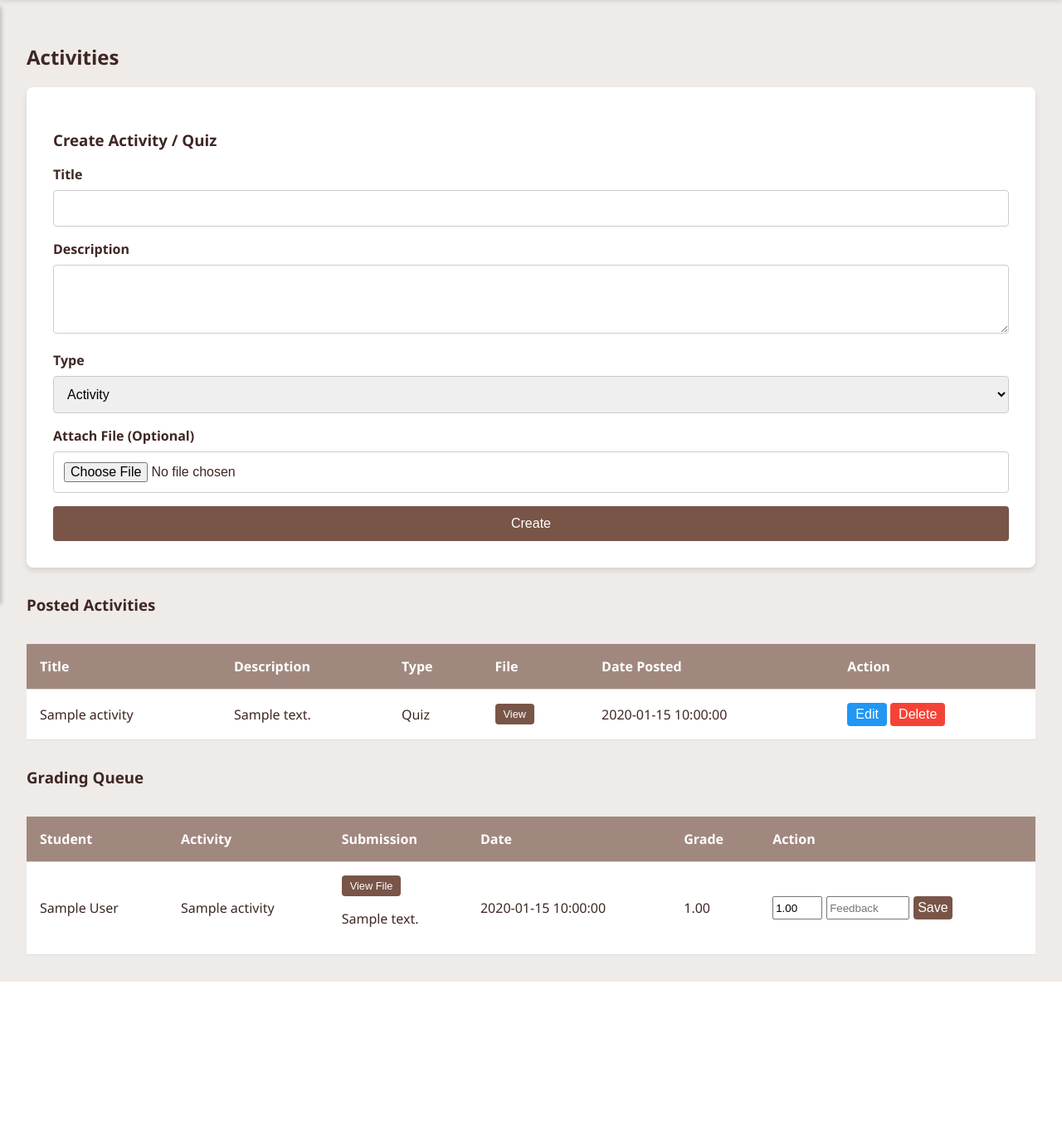
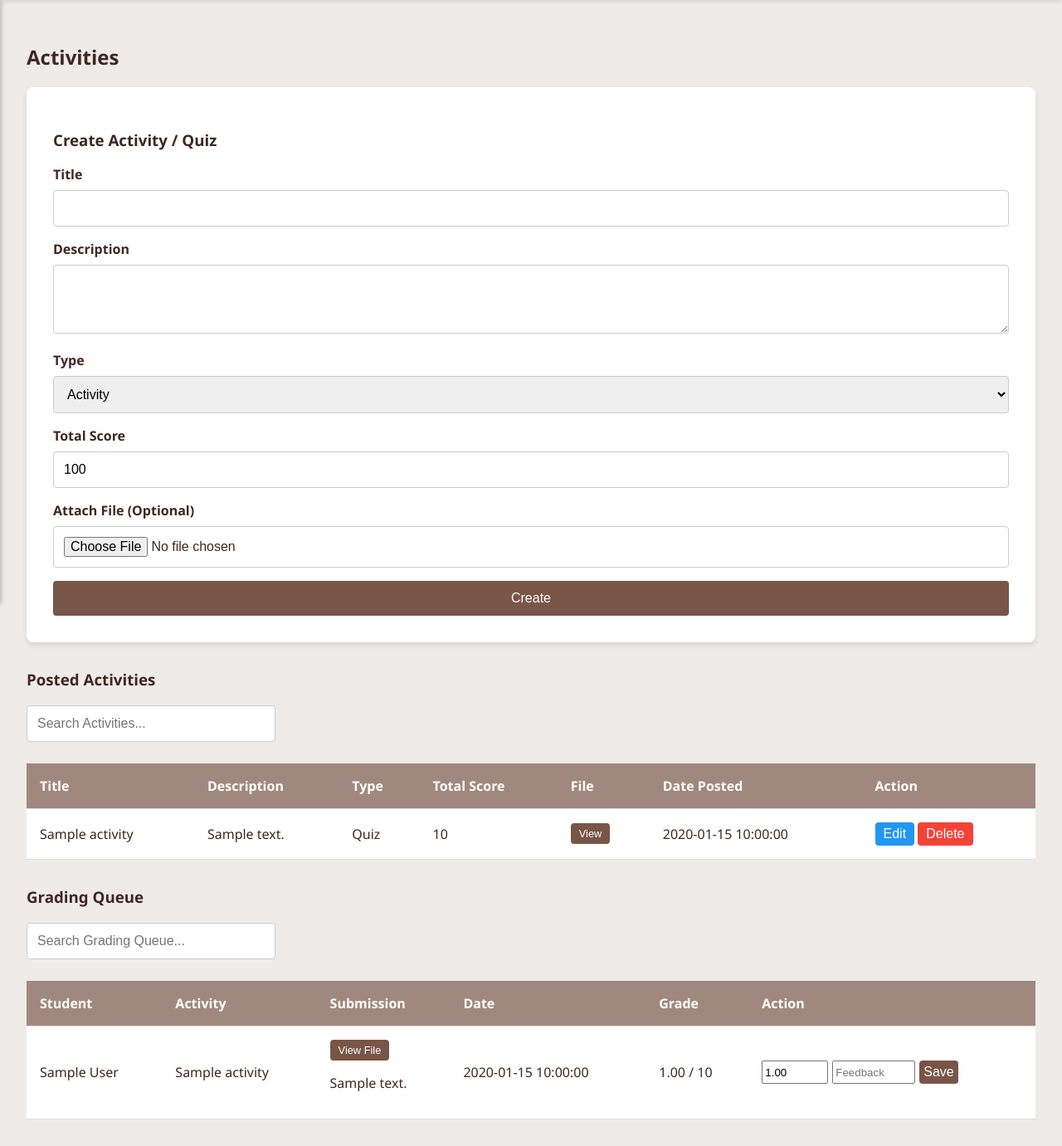
Before and after one commit to bagayan23/socsci-3-lms, a PHP site: page /teacher/activity.php in a window 1280 px wide. Shown: the part 72-1453 px from the top of the page at 83% size. Before the commit the page ends 1255 px from the top, so only its background shows below. Run offline with PHP 8.4, Linux system fonts and the light colour scheme; the visitor is signed in with stand-in values (Sample User, id 1); tables that the repository leaves empty hold one stand-in row (values such as "Sample post").

Commit message:
Implement grading validation and table search
- Database: Added `total_score` column to `activities` table in `database.sql`.
- Teacher Activity:
    - Added "Total Score" input when creating activities.
    - Updated grading form to validate that `grade <= total_score` and `grade >= 0`.
    - Added JavaScript validation `validateGrade` in `script.js`.
- Search & Filter:
    - Implemented `setupTableSearch` in `script.js` for client-side table filtering.
    - Added search bars to all tables in Teacher Portal (Activity, Students, Resources, Student Details) and Student Portal (Dashboard, Resources).

```diff
--- a/SOCSCI_3/css/style.css
+++ b/SOCSCI_3/css/style.css
@@ -34,6 +34,9 @@ header {
     display: flex;
     justify-content: space-between;
     align-items: center;
+    position: sticky;
+    top: 0;
+    z-index: 1001;
 }
 
 header h1 {
@@ -52,7 +55,7 @@ header h1 {
 @media (min-width: 768px) {
     .landing-container {
         flex-direction: row;
-        height: calc(100vh - 60px); /* Subtract header height */
+        height: calc(100vh - var(--header-height)); /* Subtract header height */
     }
 }
 
--- a/SOCSCI_3/database.sql
+++ b/SOCSCI_3/database.sql
@@ -46,6 +46,7 @@ CREATE TABLE IF NOT EXISTS activities (
     title VARCHAR(255) NOT NULL,
     description TEXT,
     type ENUM('quiz', 'activity') NOT NULL DEFAULT 'activity',
+    total_score INT DEFAULT 100,
     file_path VARCHAR(255),
     original_filename VARCHAR(255),
     created_at TIMESTAMP DEFAULT CURRENT_TIMESTAMP,
--- a/SOCSCI_3/js/script.js
+++ b/SOCSCI_3/js/script.js
@@ -1,4 +1,19 @@
 document.addEventListener('DOMContentLoaded', function() {
+
+    // --- Dynamic Header Height Calculation ---
+    const header = document.querySelector('header');
+    if (header) {
+        const updateHeaderHeight = () => {
+            const height = header.offsetHeight;
+            document.documentElement.style.setProperty('--header-height', `${height}px`);
+        };
+
+        // Initial set
+        updateHeaderHeight();
+
+        // Update on resize
+        window.addEventListener('resize', updateHeaderHeight);
+    }
 
     // --- Auth Forms Handling ---
     const loginCard = document.getElementById('login-card');
@@ -148,6 +163,61 @@ document.addEventListener('DOMContentLoaded', function() {
         });
     });
 
+
+    // --- Grading Validation ---
+    window.validateGrade = function(form, maxScore) {
+        const gradeInput = form.querySelector('input[name="grade"]');
+        const grade = parseFloat(gradeInput.value);
+
+        if (isNaN(grade)) {
+            alert('Please enter a valid number');
+            return false;
+        }
+
+        if (grade < 0) {
+            alert('Grade cannot be negative.');
+            return false;
+        }
+
+        if (grade > maxScore) {
+            alert(`Grade cannot exceed the total score of ${maxScore}.`);
+            return false;
+        }
+
+        return true;
+    };
+
+    // --- Table Search & Filter ---
+    window.setupTableSearch = function(tableId, searchInputId) {
+        const table = document.querySelector(tableId); // Supports class or ID selector
+        const searchInput = document.querySelector(searchInputId);
+
+        if (!table || !searchInput) return;
+
+        searchInput.addEventListener('input', function() {
+            const filter = this.value.toLowerCase();
+            const rows = table.querySelectorAll('tbody tr');
+
+            rows.forEach(row => {
+                let text = row.textContent.toLowerCase();
+                if (text.includes(filter)) {
+                    row.style.display = '';
+                } else {
+                    row.style.display = 'none';
+                }
+            });
+        });
+    };
+
+    // Initialize searches for known tables if inputs exist
+    // We will assume a convention: Input ID = "search-{PageName}"
+    const searchInputs = document.querySelectorAll('.search-bar');
+    searchInputs.forEach(input => {
+        const targetTable = input.dataset.target;
+        if (targetTable) {
+            setupTableSearch(targetTable, `#${input.id}`);
+        }
+    });
 
     // --- File Preview Modal Injection ---
     if (!document.getElementById('file-preview-modal')) {
--- a/SOCSCI_3/student/dashboard.php
+++ b/SOCSCI_3/student/dashboard.php
@@ -22,7 +22,8 @@ $pending_activities = $conn->query("
 
     <div class="card" style="max-width: 100%;">
         <h3>New Resources</h3>
-        <table>
+        <input type="text" id="search-new-resources" class="search-bar form-control" data-target="#table-new-resources" placeholder="Search Resources..." style="margin-bottom: 10px; max-width: 300px;">
+        <table id="table-new-resources">
             <thead>
                 <tr>
                     <th>Subject</th>
@@ -44,7 +45,8 @@ $pending_activities = $conn->query("
 
     <div class="card" style="max-width: 100%;">
         <h3>Pending Activities</h3>
-        <table>
+        <input type="text" id="search-pending-activities" class="search-bar form-control" data-target="#table-pending-activities" placeholder="Search Activities..." style="margin-bottom: 10px; max-width: 300px;">
+        <table id="table-pending-activities">
             <thead>
                 <tr>
                     <th>Title</th>
--- a/SOCSCI_3/student/resources.php
+++ b/SOCSCI_3/student/resources.php
@@ -7,7 +7,8 @@ $resources = $conn->query("SELECT r.*, u.first_name, u.last_name FROM resources
 
 <h2>Resources</h2>
 
-<table>
+<input type="text" id="search-student-resources" class="search-bar form-control" data-target="#table-student-resources" placeholder="Search Resources..." style="margin-bottom: 10px; max-width: 300px;">
+<table id="table-student-resources">
     <thead>
         <tr>
             <th>Subject</th>
--- a/SOCSCI_3/teacher/activity.php
+++ b/SOCSCI_3/teacher/activity.php
@@ -7,6 +7,7 @@ if ($_SERVER['REQUEST_METHOD'] == 'POST' && isset($_POST['create_activity'])) {
     $title = $_POST['title'];
     $description = $_POST['description'];
     $type = $_POST['type'];
+    $total_score = intval($_POST['total_score']);
     $teacher_id = $_SESSION['user_id'];
 
     $file_path = null;
@@ -19,8 +20,8 @@ if ($_SERVER['REQUEST_METHOD'] == 'POST' && isset($_POST['create_activity'])) {
         move_uploaded_file($_FILES['file']['tmp_name'], $file_path);
     }
 
-    $stmt = $conn->prepare("INSERT INTO activities (teacher_id, title, description, type, file_path, original_filename) VALUES (?, ?, ?, ?, ?, ?)");
-    $stmt->bind_param("isssss", $teacher_id, $title, $description, $type, $file_path, $original_filename);
+    $stmt = $conn->prepare("INSERT INTO activities (teacher_id, title, description, type, total_score, file_path, original_filename) VALUES (?, ?, ?, ?, ?, ?, ?)");
+    $stmt->bind_param("isssiss", $teacher_id, $title, $description, $type, $total_score, $file_path, $original_filename);
     $stmt->execute();
 }
 
@@ -67,6 +68,10 @@ $activities = $conn->query("SELECT * FROM activities WHERE teacher_id=" . $_SESS
             </select>
         </div>
         <div class="form-group">
+            <label>Total Score</label>
+            <input type="number" name="total_score" class="form-control" required value="100" min="1">
+        </div>
+        <div class="form-group">
             <label>Attach File (Optional)</label>
             <input type="file" name="file" class="form-control">
         </div>
@@ -75,13 +80,15 @@ $activities = $conn->query("SELECT * FROM activities WHERE teacher_id=" . $_SESS
 </div>
 
 <h3>Posted Activities</h3>
+<input type="text" id="search-activities" class="search-bar form-control" data-target="#table-activities" placeholder="Search Activities..." style="margin-bottom: 10px; max-width: 300px;">
 <div style="overflow-x: auto; margin-bottom: 2rem;">
-    <table>
+    <table id="table-activities">
         <thead>
             <tr>
                 <th>Title</th>
                 <th>Description</th>
                 <th>Type</th>
+                <th>Total Score</th>
                 <th>File</th>
                 <th>Date Posted</th>
                 <th>Action</th>
@@ -94,6 +101,7 @@ $activities = $conn->query("SELECT * FROM activities WHERE teacher_id=" . $_SESS
                     <td><?= htmlspecialchars($act['title']) ?></td>
                     <td><?= htmlspecialchars($act['description']) ?></td>
                     <td><?= ucfirst($act['type']) ?></td>
+                    <td><?= $act['total_score'] ?></td>
                     <td>
                         <?php if($act['file_path']): ?>
                             <button onclick="previewFile('<?= $act['file_path'] ?>')" class="btn" style="padding: 5px 10px; width: auto; font-size: 0.8rem;">View</button>
@@ -117,11 +125,12 @@ $activities = $conn->query("SELECT * FROM activities WHERE teacher_id=" . $_SESS
 </div>
 
 <h3>Grading Queue</h3>
+<input type="text" id="search-grading" class="search-bar form-control" data-target="#table-grading" placeholder="Search Grading Queue..." style="margin-bottom: 10px; max-width: 300px;">
 <?php
 // Get submissions that need grading
 $submissions = $conn->query("
     SELECT s.id as sub_id, s.submitted_at, s.file_path, s.text_submission,
-           u.first_name, u.last_name, a.title, g.grade
+           u.first_name, u.last_name, a.title, a.total_score, g.grade
     FROM submissions s
     JOIN users u ON s.student_id = u.id
     JOIN activities a ON s.activity_id = a.id
@@ -131,7 +140,7 @@ $submissions = $conn->query("
 ");
 ?>
 <div style="overflow-x: auto;">
-    <table>
+    <table id="table-grading">
         <thead>
             <tr>
                 <th>Student</th>
@@ -156,11 +165,11 @@ $submissions = $conn->query("
                     <?php endif; ?>
                 </td>
                 <td><?= $sub['submitted_at'] ?></td>
-                <td><?= $sub['grade'] !== null ? $sub['grade'] : 'N/A' ?></td>
+                <td><?= $sub['grade'] !== null ? $sub['grade'] . ' / ' . $sub['total_score'] : 'N/A' ?></td>
                 <td>
-                    <form method="POST" style="display:flex; gap:5px;">
+                    <form method="POST" style="display:flex; gap:5px;" onsubmit="return validateGrade(this, <?= $sub['total_score'] ?>)">
                         <input type="hidden" name="submission_id" value="<?= $sub['sub_id'] ?>">
-                        <input type="number" name="grade" placeholder="Grade" step="0.01" style="width: 60px;" required value="<?= $sub['grade'] ?>">
+                        <input type="number" name="grade" placeholder="Max: <?= $sub['total_score'] ?>" step="0.01" style="width: 80px;" required value="<?= $sub['grade'] ?>" min="0" max="<?= $sub['total_score'] ?>">
                         <input type="text" name="feedback" placeholder="Feedback" style="width: 100px;">
                         <button type="submit" name="submit_grade" class="btn" style="width: auto; padding: 5px;">Save</button>
                     </form>
--- a/SOCSCI_3/teacher/resources.php
+++ b/SOCSCI_3/teacher/resources.php
@@ -85,7 +85,8 @@ if(isset($_GET['edit'])) {
 </div>
 
 <h3>Uploaded Resources</h3>
-<table>
+<input type="text" id="search-resources" class="search-bar form-control" data-target="#table-resources" placeholder="Search Resources..." style="margin-bottom: 10px; max-width: 300px;">
+<table id="table-resources">
     <thead>
         <tr>
             <th>Subject</th>
@@ -102,7 +103,7 @@ if(isset($_GET['edit'])) {
             <td><?= htmlspecialchars($row['description']) ?></td>
             <td>
                 <?php if($row['file_path']): ?>
-                    <a href="<?= $row['file_path'] ?>" target="_blank"><?= htmlspecialchars($row['original_filename']) ?></a>
+                    <a href="#" onclick="previewFile('<?= $row['file_path'] ?>'); return false;"><?= htmlspecialchars($row['original_filename']) ?></a>
                 <?php else: ?>
                     No File
                 <?php endif; ?>
--- a/SOCSCI_3/teacher/student_details.php
+++ b/SOCSCI_3/teacher/student_details.php
@@ -48,7 +48,8 @@ $grades = $conn->query($grades_query);
     </div>
 
     <h3>Grades & Activities</h3>
-    <table>
+    <input type="text" id="search-student-grades" class="search-bar form-control" data-target="#table-student-grades" placeholder="Search Activity..." style="margin-bottom: 10px; max-width: 300px;">
+    <table id="table-student-grades">
         <thead>
             <tr>
                 <th>Activity</th>
--- a/SOCSCI_3/teacher/students.php
+++ b/SOCSCI_3/teacher/students.php
@@ -7,7 +7,8 @@ $students = $conn->query("SELECT * FROM users WHERE role='student' ORDER BY last
 
 <h2>List of Students</h2>
 
-<table>
+<input type="text" id="search-students" class="search-bar form-control" data-target="#table-students" placeholder="Search Students..." style="margin-bottom: 10px; max-width: 300px;">
+<table id="table-students">
     <thead>
         <tr>
             <th>Student ID</th>
@@ -27,7 +28,7 @@ $students = $conn->query("SELECT * FROM users WHERE role='student' ORDER BY last
             <td><?= htmlspecialchars($row['section']) ?></td>
             <td><?= htmlspecialchars($row['program']) ?></td>
             <td>
-                <a href="student_details.php?id=<?= $row['id'] ?>" target="_blank" class="btn" style="padding: 5px 10px; font-size: 0.8rem;">View Details</a>
+                <a href="student_details.php?id=<?= $row['id'] ?>" target="_self" class="btn" style="padding: 5px 10px; font-size: 0.8rem;">View Details</a>
             </td>
         </tr>
         <?php endwhile; ?>
```
Also changed, not shown: SOCSCI_3/verification/sidebar_test.html (added, +54 -0 lines).
